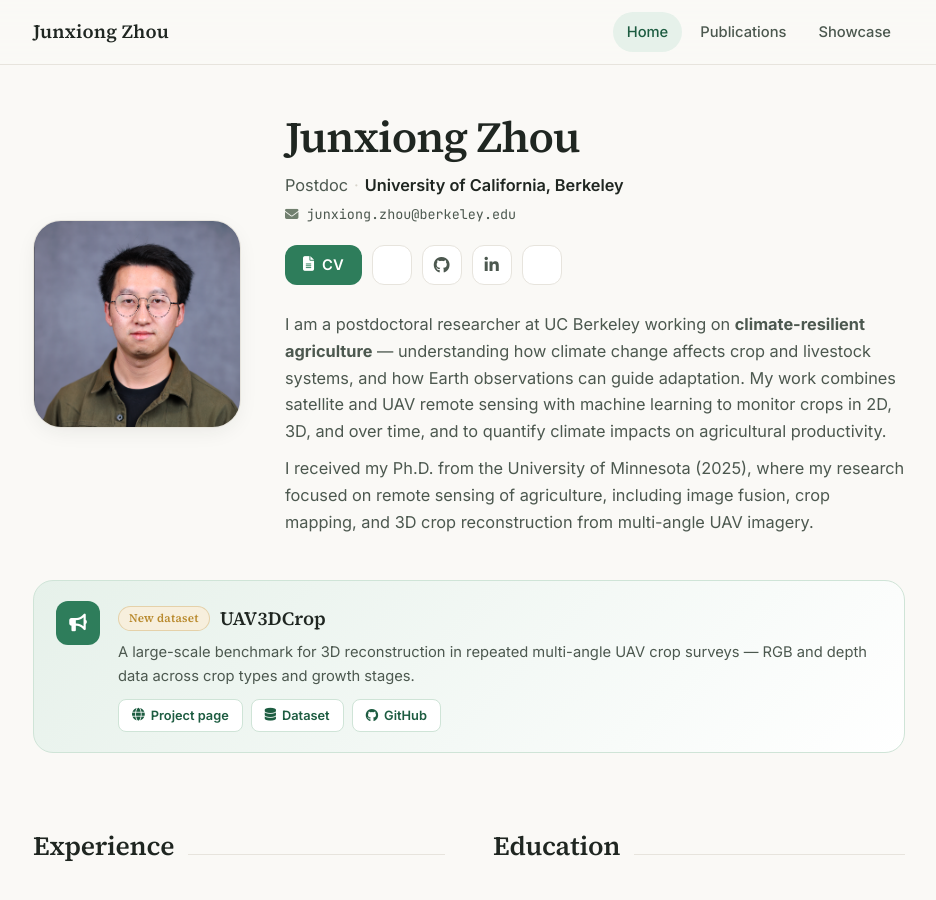
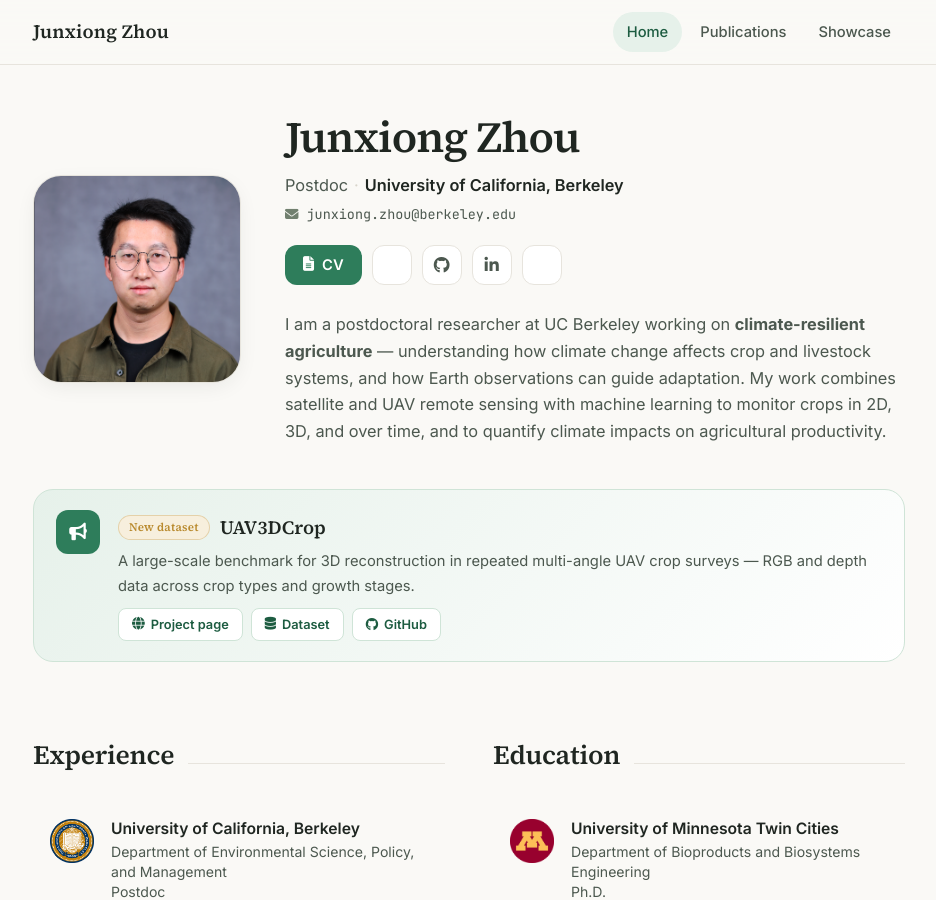
Before and after one commit to Link-dev/Link-dev.github.io, a Jekyll site: the page built from index.html, in a window 1280 px wide and 900 px high. Shown: the whole window, without its empty margins (171-1107 px from the left). Built offline with Jekyll 4.4.1, drawn with Linux system fonts in a browser that asks for light colours; a style sheet for code colours, icons or effects is not loaded.

Commit message:
Trim bio to a single paragraph
Co-Authored-By: Claude Fable 5 <noreply@anthropic.com>

```diff
--- a/_data/profile.yml
+++ b/_data/profile.yml
@@ -76,10 +76,6 @@ short_bio: >-
     My work combines satellite and UAV remote sensing with machine learning to monitor crops in 2D, 3D, and over time,
     and to quantify climate impacts on agricultural productivity.
   </p>
-  <p>
-    I received my Ph.D. from the University of Minnesota (2025), where my research focused on remote sensing of
-    agriculture, including image fusion, crop mapping, and 3D crop reconstruction from multi-angle UAV imagery.
-  </p>
 
 portrait_url: /assets/images/photos/Headshot.png
 portrait_caption: >-
```
